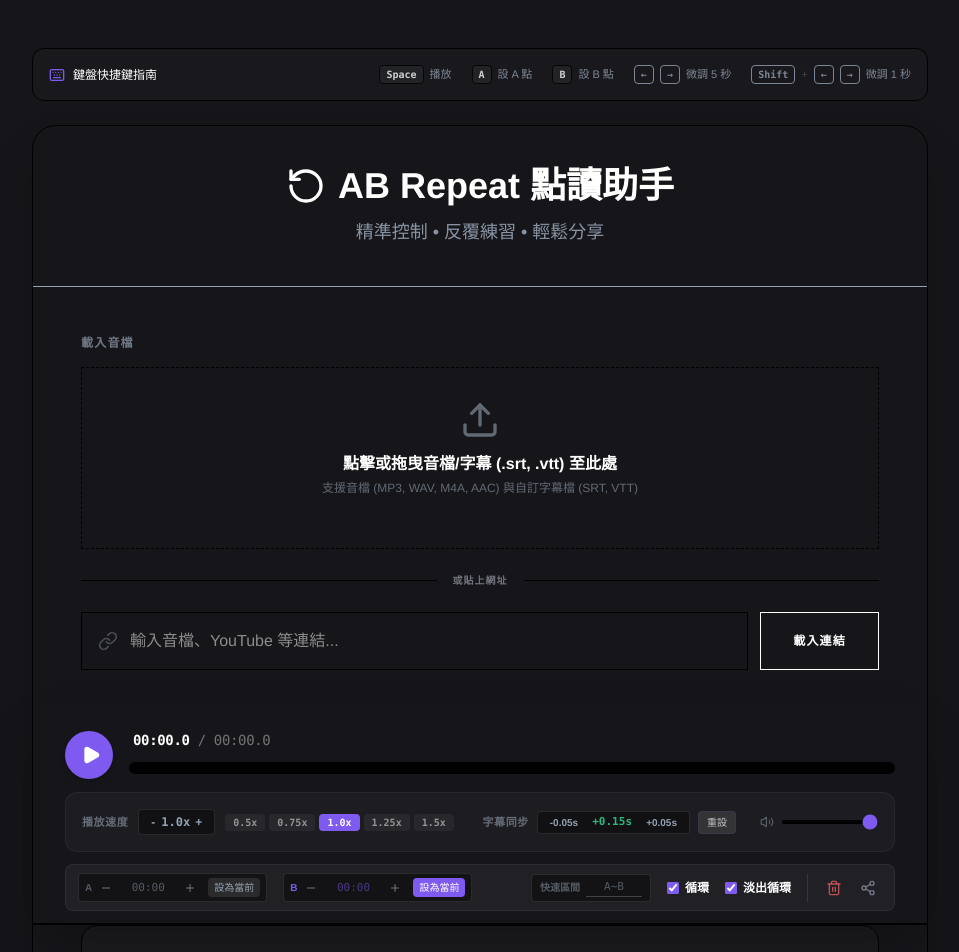
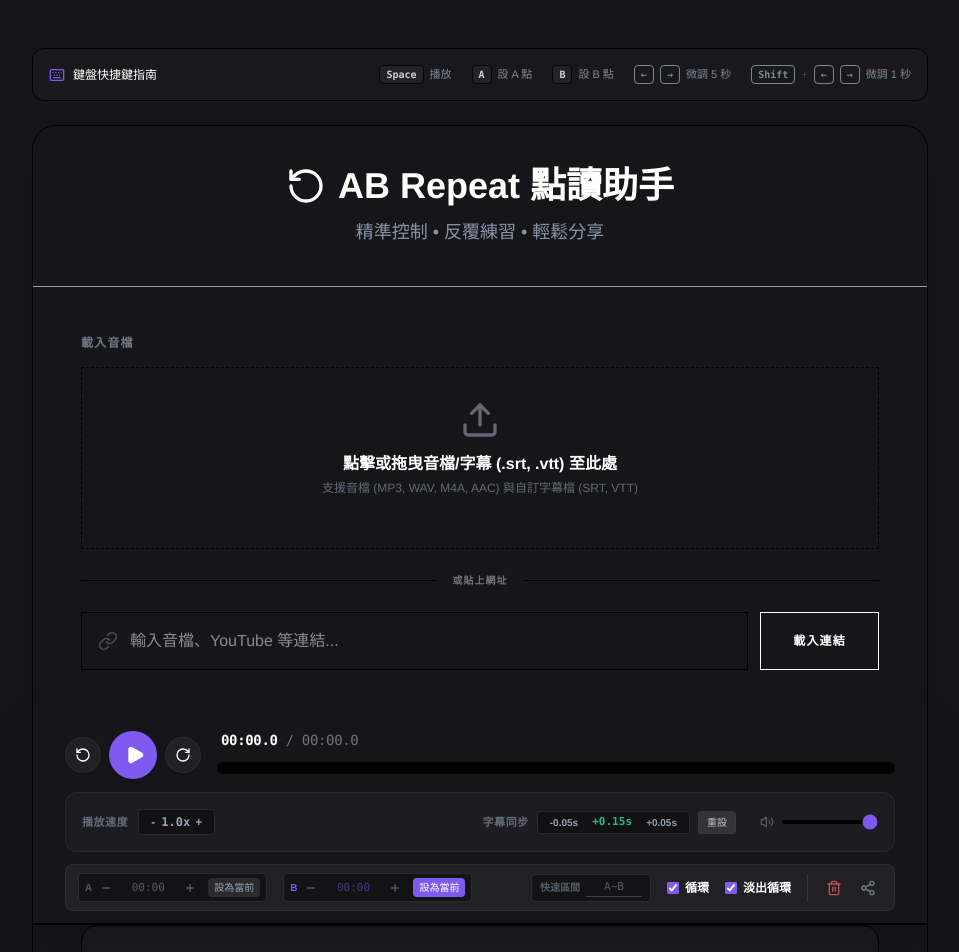
Before and after one commit to westwoodkim66-arch/ab_audio_loop, a React (Vite) app: page / in a window 1280 px wide. Shown: the top 952 px of the page, without its empty margins (160-1119 px from the left). Built offline with nearby package versions, Linux system fonts and the light colour scheme.

Commit message:
feat(player): add 3-second rewind button
Introduce a rewind control to the player interface for better navigation during practice.

```diff
--- a/src/App.tsx
+++ b/src/App.tsx
@@ -4,7 +4,7 @@
  */
 
 import React, { useState, useRef, useEffect, useMemo, useCallback } from 'react';
-import { Keyboard, Play, Pause, RotateCcw, SkipBack, SkipForward, Settings2, Trash2, Volume2, Link as LinkIcon, Info, Upload, FileAudio, FileText, Share2, Minus, Plus, Bookmark as BookmarkIcon, Tag, Search, Video, Sparkles, Scissors, Download, Edit, X, Check, GripVertical, Mic } from 'lucide-react';
+import { Keyboard, Play, Pause, RotateCcw, RotateCw, SkipBack, SkipForward, Settings2, Trash2, Volume2, Link as LinkIcon, Info, Upload, FileAudio, FileText, Share2, Minus, Plus, Bookmark as BookmarkIcon, Tag, Search, Video, Sparkles, Scissors, Download, Edit, X, Check, GripVertical, Mic } from 'lucide-react';
 import ReactPlayer from 'react-player';
 import LZString from 'lz-string';
 
@@ -2231,9 +2231,17 @@ export default function App() {
             <div className="flex flex-col gap-3">
               {/* Top Row: Time, Progress Bar, Play Controls */}
               <div className="flex items-center gap-4">
-                <button onClick={togglePlay} className="flex-shrink-0 aspect-square w-12 h-12 rounded-full flex items-center justify-center hover:scale-105 active:scale-90 transition-all shadow-md" style={{ backgroundColor: colors.button, color: colors.buttonText }}>
-                   {isPlaying ? <Pause className="w-5 h-5 fill-current" /> : <Play className="w-5 h-5 fill-current ml-1" />}
-                </button>
+                <div className="flex items-center gap-2">
+                  <button onClick={() => { if (playerRef.current) playerRef.current.seekTo(Math.max(0, currentTime - 3), 'seconds'); }} className="flex-shrink-0 aspect-square w-9 h-9 rounded-full flex items-center justify-center hover:scale-105 active:scale-90 transition-all bg-white/5 hover:bg-white/10 text-white shadow-sm border border-white/5" title="倒退 3 秒">
+                    <RotateCcw className="w-4 h-4" />
+                  </button>
+                  <button onClick={togglePlay} className="flex-shrink-0 aspect-square w-12 h-12 rounded-full flex items-center justify-center hover:scale-105 active:scale-90 transition-all shadow-md" style={{ backgroundColor: colors.button, color: colors.buttonText }}>
+                     {isPlaying ? <Pause className="w-5 h-5 fill-current" /> : <Play className="w-5 h-5 fill-current ml-1" />}
+                  </button>
+                  <button onClick={() => { if (playerRef.current) playerRef.current.seekTo(Math.min(duration, currentTime + 3), 'seconds'); }} className="flex-shrink-0 aspect-square w-9 h-9 rounded-full flex items-center justify-center hover:scale-105 active:scale-90 transition-all bg-white/5 hover:bg-white/10 text-white shadow-sm border border-white/5" title="快轉 3 秒">
+                    <RotateCw className="w-4 h-4" />
+                  </button>
+                </div>
 
                 <div className="flex-grow flex flex-col gap-1.5 justify-center">
                   <div className="flex justify-between items-center px-1">
@@ -2454,27 +2462,7 @@ export default function App() {
                     <span className="text-xs font-mono font-bold w-7 text-center">{playbackRate.toFixed(1)}x</span>
                     <button onClick={() => setPlaybackRate(v => Math.min(3.0, v + 0.1))} className="px-1.5 py-0.5 hover:bg-white/10 rounded text-xs font-bold transition-all" title="速度增加 0.1">+</button>
                   </div>
-                  {/* Preset rates */}
-                  <div className="flex flex-wrap gap-1">
-                    {[0.5, 0.75, 1.0, 1.25, 1.5].map((rate) => {
-                      const isSelected = Math.abs(playbackRate - rate) < 0.01;
-                      return (
-                        <button
-                          key={rate}
-                          onClick={() => setPlaybackRate(rate)}
-                          className={`px-2 py-0.5 text-[10px] font-mono font-bold rounded transition-all active:scale-95 ${
-                            isSelected
-                              ? 'text-white font-black hover:opacity-90'
-                              : 'text-white/50 bg-white/5 hover:text-white/90 hover:bg-white/10'
-                          }`}
-                          style={isSelected ? { backgroundColor: colors.button } : undefined}
-                          title={`${rate}x 快速練習`}
-                        >
-                          {rate.toFixed(1) === '1.0' ? '1.0' : rate.toString()}x
-                        </button>
-                      );
-                    })}
-                  </div>
+
                 </div>
 
                 {/* Right/Middle: Subtitle Sync and Volume */}
```
